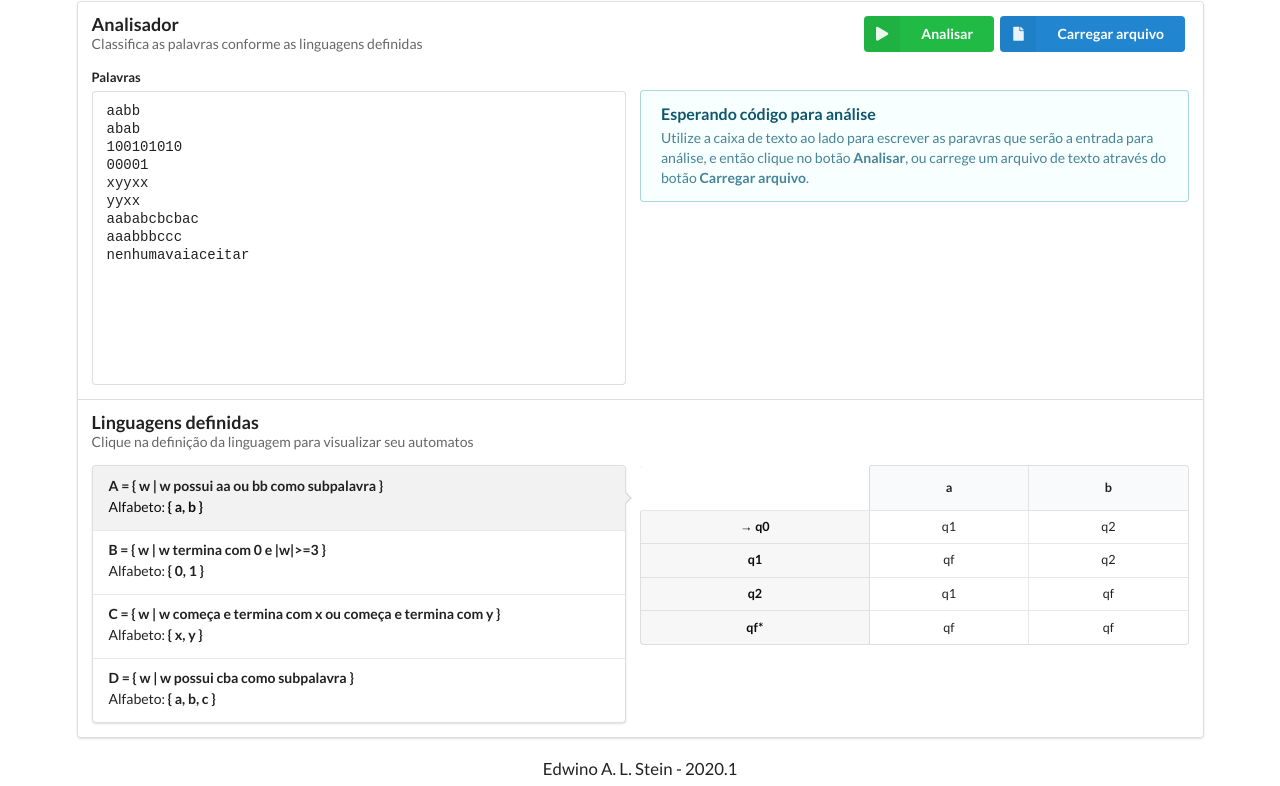
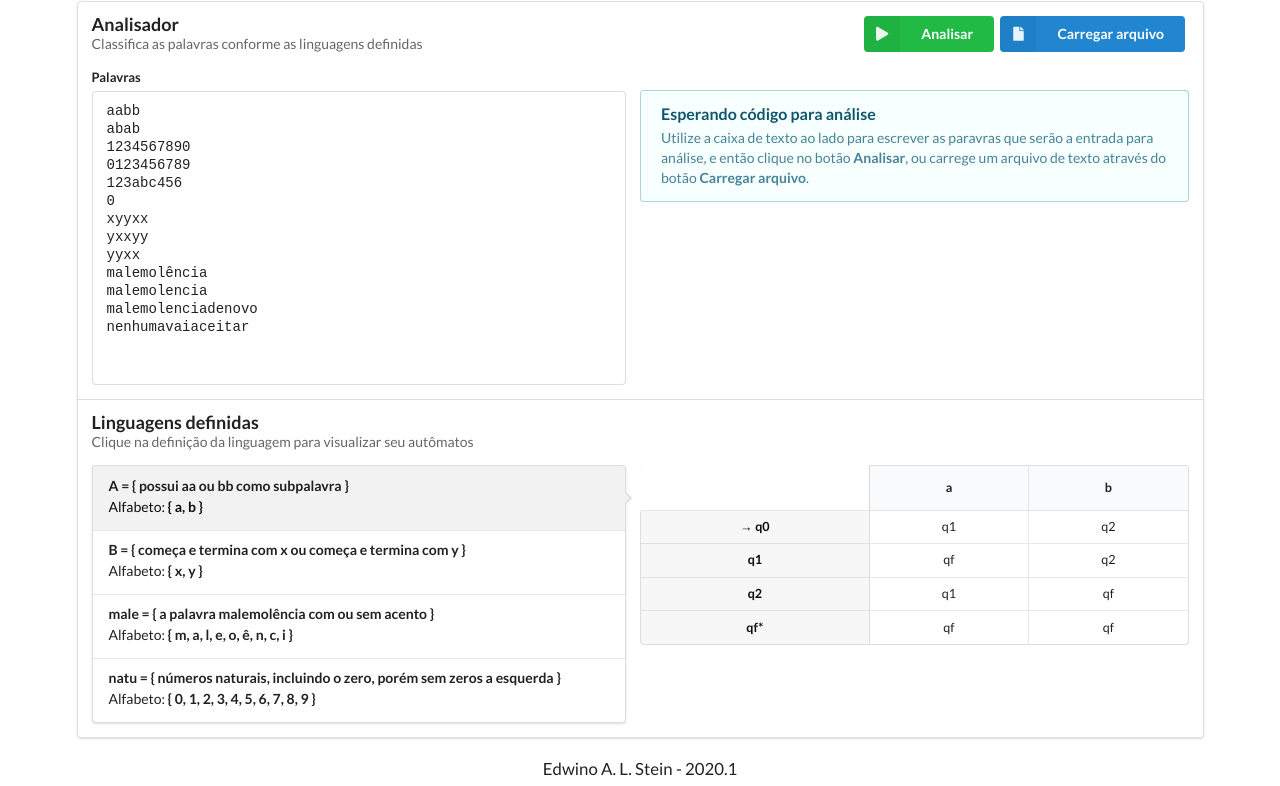
Before and after one commit to edwino-stein/ufrr-20.1-cc-trabalho3, a website: page app/trabalho3.html in a window 1280 px wide. Shown: the part 80-866 px from the top of the page. Drawn offline with Linux system fonts and the light colour scheme; files whose address does not match are found by name.

Commit message:
Alteradas as linguagens aceitas

```diff
--- a/app/js/main.js
+++ b/app/js/main.js
@@ -136,12 +136,16 @@ $(document).ready(() => {
         [
             'aabb',
             'abab',
-            '100101010',
-            '00001',
+            '1234567890',
+            '0123456789',
+            '123abc456',
+            '0',
             'xyyxx',
+            'yxxyy',
             'yyxx',
-            'aababcbcbac',
-            'aaabbbccc',
+            'malemolência',
+            'malemolencia',
+            'malemolenciadenovo',
             'nenhumavaiaceitar'
         ].join('\n')
     );
--- a/app/linguagens.js
+++ b/app/linguagens.js
@@ -1,6 +1,6 @@
 LINGUAGENS = {
-    A: {
-        definicao: 'w | w possui aa ou bb como subpalavra',
+    'A': {
+        definicao: 'possui aa ou bb como subpalavra',
         automato: Automato.criar(
             [ 'a', 'b' ],
             {
@@ -13,23 +13,8 @@ LINGUAGENS = {
             'q0'
         )
     },
-    B: {
-        definicao: 'w | w termina com 0 e |w|>=3',
-        automato: Automato.criar(
-            [ '0', '1' ],
-            {
-                q0: { '0': 'q1', '1': 'q1' },
-                q1: { '0': 'q2', '1': 'q2' },
-                q2: { '0': 'qf', '1': 'q3' },
-                q3: { '0': 'qf', '1': 'q3' },
-                qf: { '0': 'qf', '1': 'q3' }
-            },
-            [ 'qf' ],
-            'q0'
-        )
-    },
-    C: {
-        definicao: 'w | w começa e termina com x ou começa e termina com y',
+    'B': {
+        definicao: 'começa e termina com x ou começa e termina com y',
         automato: Automato.criar(
             [ 'x', 'y' ],
             {
@@ -43,18 +28,48 @@ LINGUAGENS = {
             'q0'
         )
     },
-    D: {
-        definicao: 'w | w possui cba como subpalavra',
+    'male': {
+        definicao: 'a palavra malemolência com ou sem acento',
         automato: Automato.criar(
-            [ 'a', 'b', 'c' ],
+            // Gera uma lista com as letras de malêemolencia
+            [ ...'malemolêencia' ],
             {
-                q0: { a: 'q0', b: 'q0', c: 'q1' },
-                q1: { a: 'q0', b: 'q2', c: 'q1' },
-                q2: { a: 'qf', b: 'q0', c: 'q1' },
-                qf: { a: 'qf', b: 'qf', c: 'qf' }
+                q0: { m: 'q1' },
+                q1: { a: 'q2' },
+                q2: { l: 'q3' },
+                q3: { e: 'q4' },
+                q4: { m: 'q5' },
+                q5: { o: 'q6' },
+                q6: { l: 'q7' },
+                q7: { 'ê': 'q8', e: 'q8' },
+                q8: { n: 'q9' },
+                q9: { c: 'q10' },
+                q10: { i: 'q11' },
+                q11: { a: 'qf' },
+                qf: {}
             },
             [ 'qf' ],
             'q0'
         )
     },
+    'natu': {
+        definicao: 'números naturais, incluindo o zero, porém sem zeros a esquerda',
+        automato: Automato.criar(
+            // Gera uma lista com caracteres '0', '1', ..., '9'
+            Array(10).fill().map((_, i) => ''+i),
+            {
+                q0: {
+                    '1': 'qf1', '2': 'qf1', '3': 'qf1', '4': 'qf1', '5': 'qf1',
+                    '6': 'qf1', '7': 'qf1', '8': 'qf1', '9': 'qf1', '0': 'qf0'
+                },
+                qf1: {
+                    '1': 'qf1', '2': 'qf1', '3': 'qf1', '4': 'qf1', '5': 'qf1',
+                    '6': 'qf1', '7': 'qf1', '8': 'qf1', '9': 'qf1', '0': 'qf1'
+                },
+                qf0: {}
+            },
+            [ 'qf1', 'qf0' ],
+            'q0'
+        )
+    }
 };
--- a/app/trabalho3.html
+++ b/app/trabalho3.html
@@ -15,7 +15,7 @@
     <body>
         <div id="container" class="ui container">
             <h2 class="ui header">
-                Analisador Léxico (Linguagens com Automatos)
+                Analisador Léxico (com autômatos)
                 <div class="sub header">3º Trabalho de Construção de Compiladores</div>
             </h2>
             <div class="ui segments">
@@ -82,7 +82,7 @@
 
                     <h3 class="ui header">
                         Linguagens definidas
-                        <div class="sub header">Clique na definição da linguagem para visualizar seu automatos</div>
+                        <div class="sub header">Clique na definição da linguagem para visualizar seu autômatos</div>
                     </h3>
 
                     <div class="ui grid">
```
Also changed, not shown: app/exemplo.txt (+8 -4 lines).
